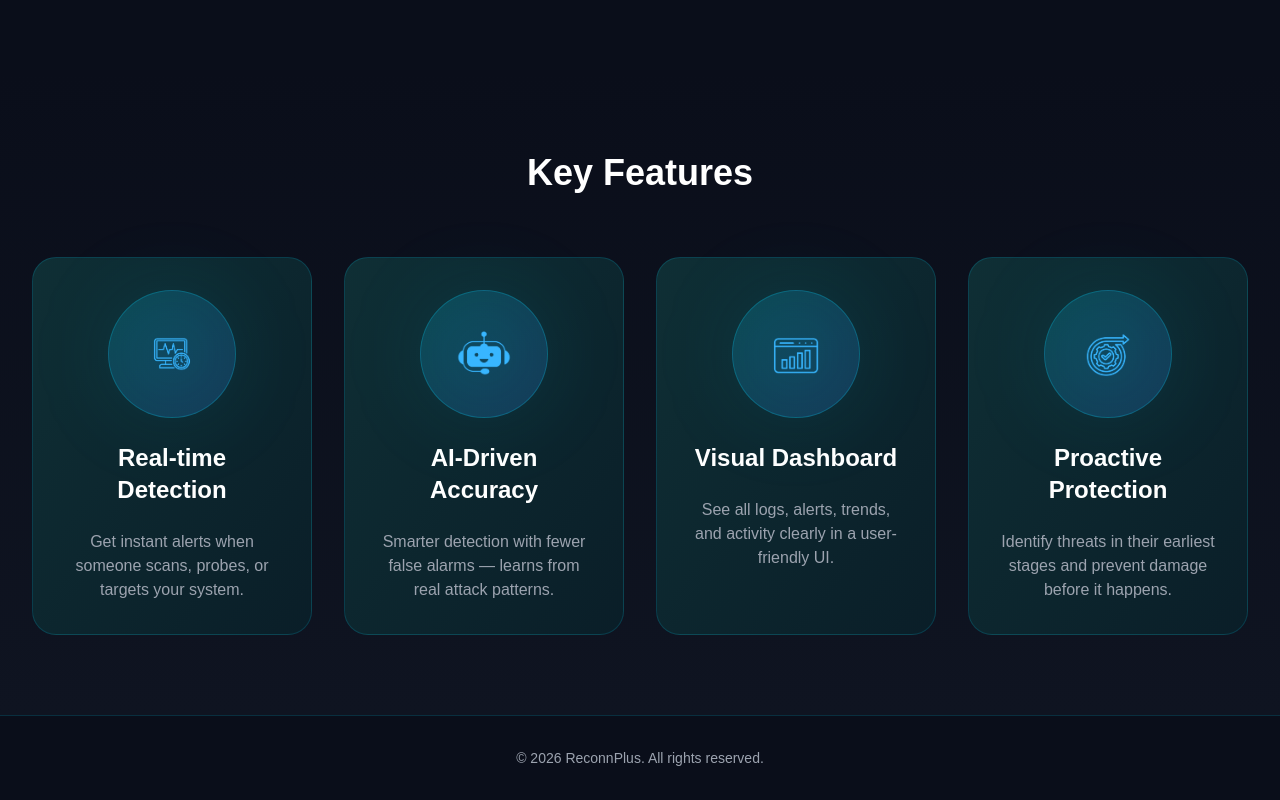
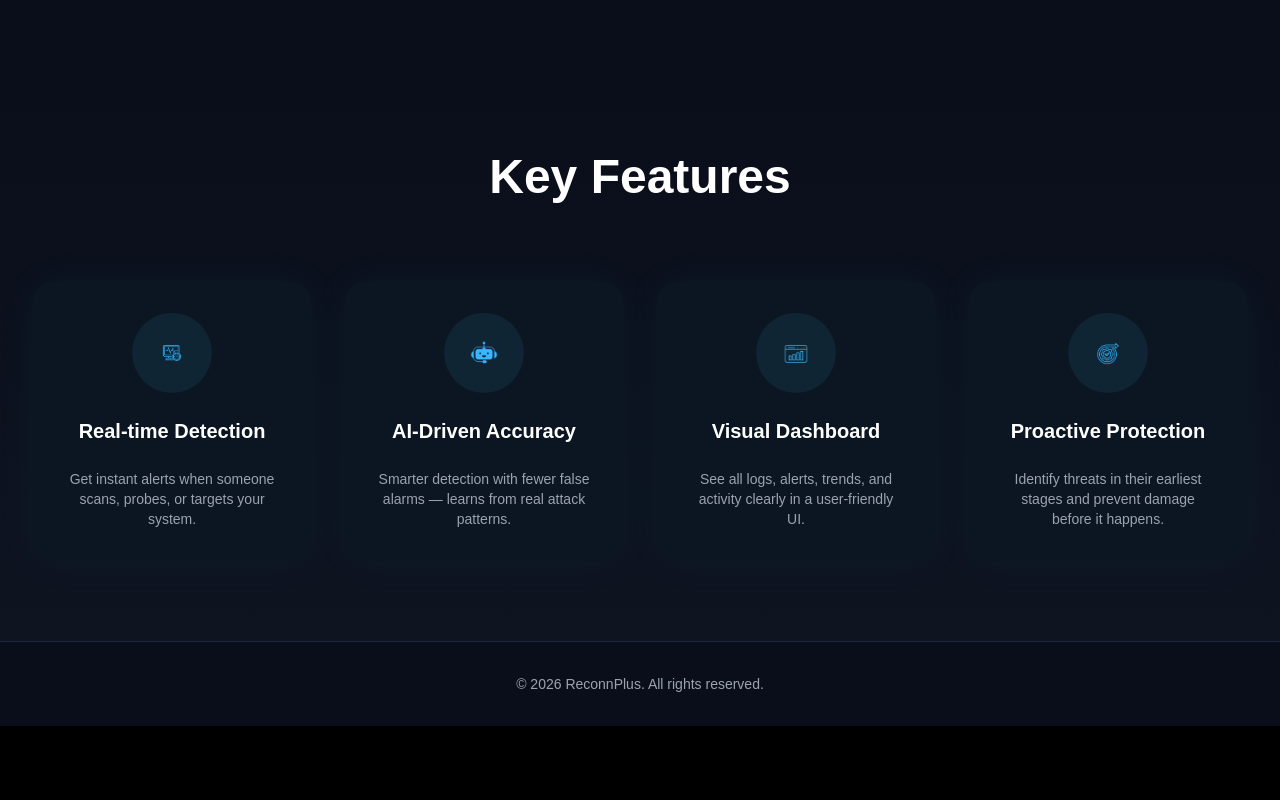
Before and after one commit to Girish312/ReconPlus, a React (Create React App) app: page / in a window 1280 px wide. Shown: the part 1368-2168 px from the top of the page. After the commit the page ends 2094 px from the top, so only its background shows below. Built offline with nearby package versions, Linux system fonts and the light colour scheme.

Commit message:
finalLANDING

```diff
--- a/src/components/KeyFeatures.jsx
+++ b/src/components/KeyFeatures.jsx
@@ -1,61 +1,198 @@
+import { useState } from "react";
+
 export default function KeyFeatures() {
+  const features = [
+    {
+      title: "Real-time Detection",
+      description:
+        "Get instant alerts when someone scans, probes, or targets your system.",
+      icon: "/images/features/realtime-detection.png",
+    },
+    {
+      title: "AI-Driven Accuracy",
+      description:
+        "Smarter detection with fewer false alarms — learns from real attack patterns.",
+      icon: "/images/features/ai-accuracy.png",
+    },
+    {
+      title: "Visual Dashboard",
+      description:
+        "See all logs, alerts, trends, and activity clearly in a user-friendly UI.",
+      icon: "/images/features/dashboard.png",
+    },
+    {
+      title: "Proactive Protection",
+      description:
+        "Identify threats in their earliest stages and prevent damage before it happens.",
+      icon: "/images/features/proactive-protection.png",
+    },
+  ];
+
+  const [index, setIndex] = useState(0);
+  const CARD_WIDTH = 280; // px
+  const MAX_INDEX = features.length - 1;
+
   return (
-    <section className="relative py-8 sm:py-20 bg-gradient-to-b from-[#0a0e1a] to-[#0f1421]">
-      <div className="max-w-7xl mx-auto px-4 sm:px-6 lg:px-8">
-        <h2 className="text-2xl sm:text-4xl font-bold text-white text-center mb-12 sm:mb-16 animate-fadeIn">
+    <section className="relative py-20 bg-gradient-to-b from-[#0a0e1a] to-[#0f1421]">
+      <div className="relative max-w-7xl mx-auto px-4 sm:px-6 lg:px-8">
+
+        {/* Title */}
+        <h2 className="text-3xl sm:text-5xl font-bold text-white text-center mb-20">
           Key Features
         </h2>
 
-        <div className="grid grid-cols-1 sm:grid-cols-2 lg:grid-cols-4 gap-6 lg:gap-8 items-stretch">
-          {[
-            {
-              title: 'Real-time Detection',
-              description: 'Get instant alerts when someone scans, probes, or targets your system.',
-              icon: '/images/features/realtime-detection.png'
-            },
-            {
-              title: 'AI-Driven Accuracy',
-              description: 'Smarter detection with fewer false alarms — learns from real attack patterns.',
-              icon: '/images/features/ai-accuracy.png'
-            },
-            {
-              title: 'Visual Dashboard',
-              description: 'See all logs, alerts, trends, and activity clearly in a user-friendly UI.',
-              icon: '/images/features/dashboard.png'
-            },
-            {
-              title: 'Proactive Protection',
-              description: 'Identify threats in their earliest stages and prevent damage before it happens.',
-              icon: '/images/features/proactive-protection.png'
-            }
-          ].map((feature, index) => (
+        {/* Connector behind cards */}
+        <div
+          className="
+            absolute
+            left-1/2
+            top-[120px]
+            -translate-x-1/2
+            w-[90%]
+            h-[260px]
+            rounded-[40px]
+            border
+            border-cyan-500/30
+            z-[-1]
+          "
+        />
+
+        {/* MOBILE SLIDER */}
+        <div className="relative lg:hidden">
+
+          {/* Left Button */}
+          {index > 0 && (
+            <button
+              onClick={() => setIndex(index - 1)}
+              className="
+                absolute
+                left-0
+                top-1/2
+                -translate-y-1/2
+                z-20
+                bg-[#0f2533]
+                border
+                border-cyan-500/30
+                rounded-full
+                w-10
+                h-10
+                flex
+                items-center
+                justify-center
+                text-cyan-400
+              "
+            >
+              ‹
+            </button>
+          )}
+
+          {/* Right Button */}
+          {index < MAX_INDEX && (
+            <button
+              onClick={() => setIndex(index + 1)}
+              className="
+                absolute
+                right-0
+                top-1/2
+                -translate-y-1/2
+                z-20
+                bg-[#0f2533]
+                border
+                border-cyan-500/30
+                rounded-full
+                w-10
+                h-10
+                flex
+                items-center
+                justify-center
+                text-cyan-400
+              "
+            >
+              ›
+            </button>
+          )}
+
+          {/* Slider window */}
+          <div className="overflow-hidden px-12">
             <div
-              key={index}
-              className="group animate-fadeInUp"
-              style={{ animationDelay: `${index * 0.15}s` }}
+              className="flex gap-6 transition-transform duration-500 ease-out"
+              style={{
+                transform: `translateX(-${index * CARD_WIDTH}px)`,
+              }}
             >
-              <div className="relative h-full bg-gradient-to-br from-[#0f2f35] to-[#0a1e28] rounded-3xl border border-cyan-500/20 p-8 flex flex-col items-center text-center space-y-6 transform group-hover:scale-105 group-hover:border-cyan-500/40 transition-all duration-300">
-                {/* Icon in circle */}
-                <div className="relative flex-shrink-0">
-                  <div className="absolute inset-0 bg-cyan-500/10 rounded-full blur-2xl group-hover:blur-3xl transition-all duration-300"></div>
-                  <div className="relative w-28 h-28 sm:w-32 sm:h-32 rounded-full bg-gradient-to-br from-cyan-500/20 to-blue-500/20 flex items-center justify-center border border-cyan-500/30">
+              {features.map((feature, i) => (
+                <div
+                  key={i}
+                  className="
+                    min-w-[260px]
+                    bg-[#0b1622]
+                    rounded-3xl
+                    p-8
+                    flex
+                    flex-col
+                    items-center
+                    text-center
+                    space-y-6
+                    shadow-[0_0_40px_rgba(34,211,238,0.05)]
+                  "
+                >
+                  <div className="w-20 h-20 rounded-full bg-[#0f2533] flex items-center justify-center">
                     <img
                       src={feature.icon}
                       alt={feature.title}
-                      className="w-16 h-16 sm:w-20 sm:h-20 object-contain"
+                      className="w-10 h-10"
                     />
                   </div>
+
+                  <h3 className="text-xl font-semibold text-white">
+                    {feature.title}
+                  </h3>
+
+                  <p className="text-sm text-gray-400">
+                    {feature.description}
+                  </p>
                 </div>
-                <h3 className="text-xl sm:text-2xl font-bold text-white">
-                  {feature.title}
-                </h3>
-                <p className="text-gray-400 text-sm sm:text-base leading-relaxed">
-                  {feature.description}
-                </p>
+              ))}
+            </div>
+          </div>
+        </div>
+
+        {/* DESKTOP GRID */}
+        <div className="hidden lg:grid grid-cols-4 gap-8 relative z-10">
+          {features.map((feature, i) => (
+            <div
+              key={i}
+              className="
+                bg-[#0b1622]
+                rounded-3xl
+                p-8
+                flex
+                flex-col
+                items-center
+                text-center
+                space-y-6
+                shadow-[0_0_40px_rgba(34,211,238,0.05)]
+              "
+            >
+              <div className="w-20 h-20 rounded-full bg-[#0f2533] flex items-center justify-center">
+                <img
+                  src={feature.icon}
+                  alt={feature.title}
+                  className="w-10 h-10"
+                />
               </div>
+
+              <h3 className="text-xl font-semibold text-white">
+                {feature.title}
+              </h3>
+
+              <p className="text-sm text-gray-400">
+                {feature.description}
+              </p>
             </div>
           ))}
         </div>
+
       </div>
     </section>
   );
```
